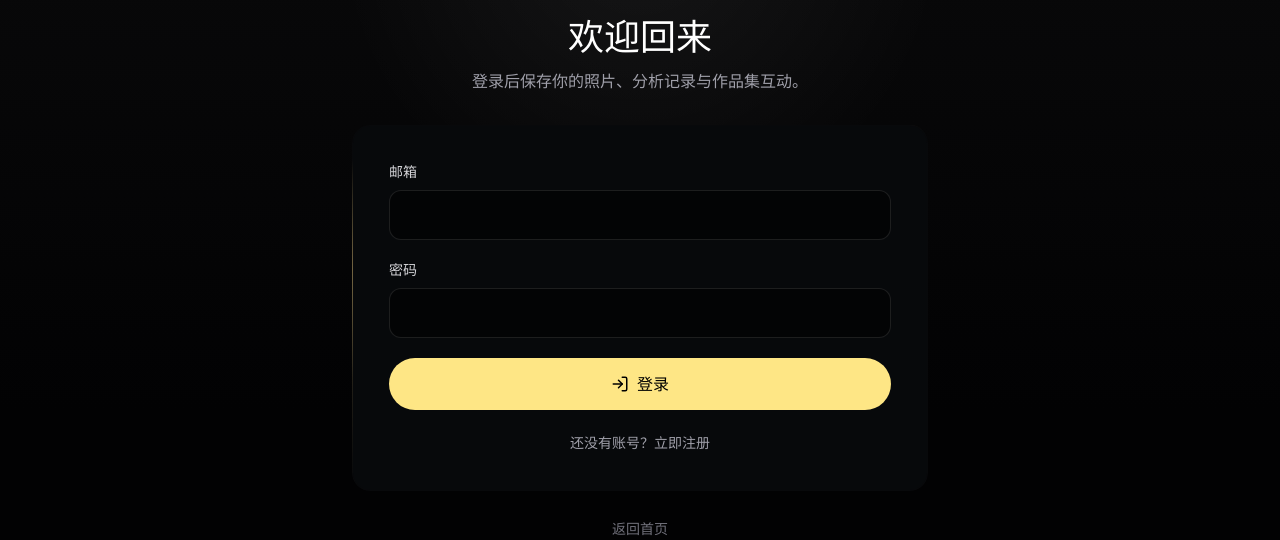
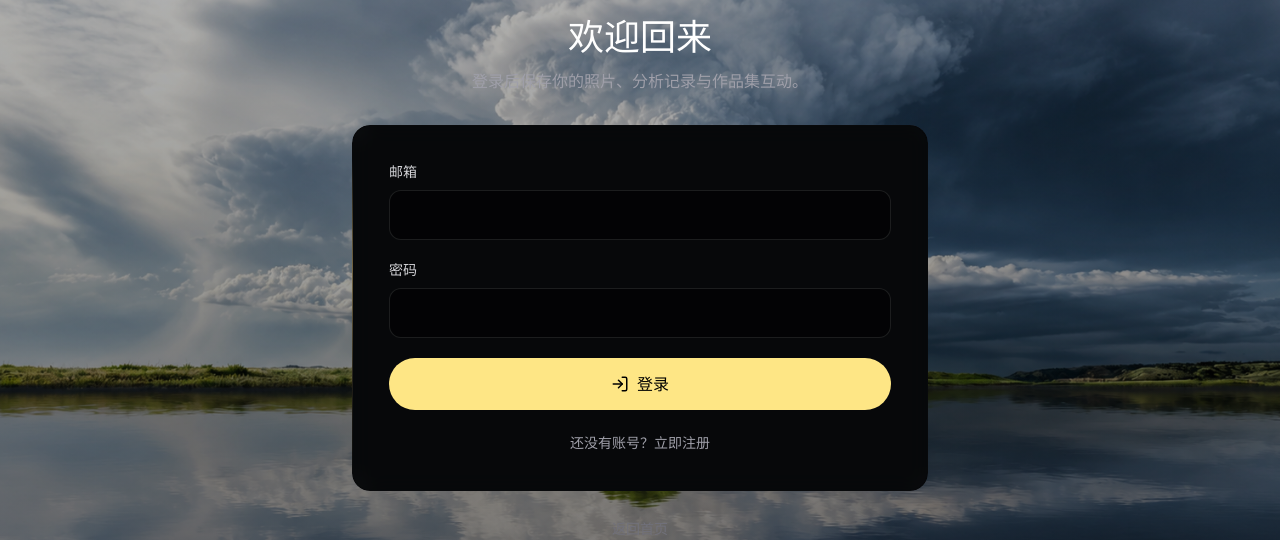
Before and after one commit to canghai006/ai-photography-website, a React (Vite) app: page /auth in a window 1280 px wide. Shown: the part 165-705 px from the top of the page. Built offline with nearby package versions, Linux system fonts and the light colour scheme; no server answers.

Commit message:
Match auth page background and transparency

```diff
--- a/src/components/BorderGlow.css
+++ b/src/components/BorderGlow.css
@@ -11,9 +11,13 @@
 }
 
 .auth-page-bg {
-  background:
-    radial-gradient(circle at 50% 12%, rgba(255, 255, 255, 0.06), transparent 32%),
-    linear-gradient(180deg, #0a0a0b, #020203 72%);
+  background-color: #050706;
+  background-image:
+    linear-gradient(180deg, rgba(3, 6, 5, 0.28), rgba(3, 3, 5, 0.48)),
+    url("/media/features-cloudscape.png");
+  background-position: center;
+  background-size: cover;
+  background-attachment: fixed;
 }
 
 .auth-orbit-frame {
@@ -25,6 +29,11 @@
 .auth-orbit-frame::before,
 .auth-orbit-frame::after {
   display: none;
+}
+
+.auth-orbit-frame .border-glow-inner {
+  background: rgba(8, 9, 11, 0.6);
+  backdrop-filter: blur(10px);
 }
 
 .auth-orbit-frame .edge-light {
@@ -203,6 +212,10 @@
 }
 
 @media (max-width: 767px) and (hover: none) {
+  .auth-page-bg {
+    background-attachment: scroll;
+  }
+
   .analyze-frame:hover {
     transform: none;
     box-shadow: none;
```
